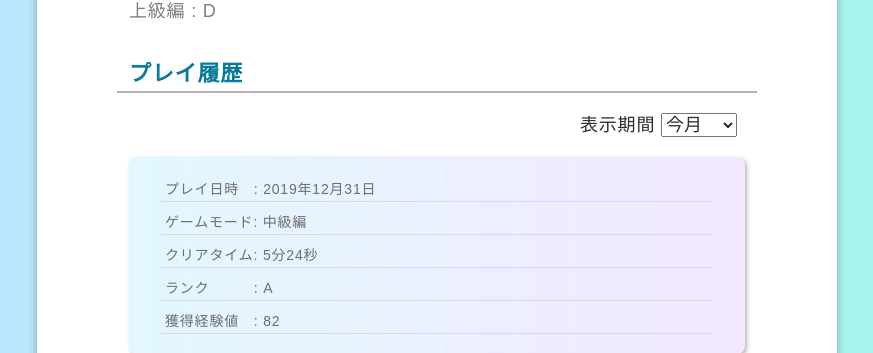
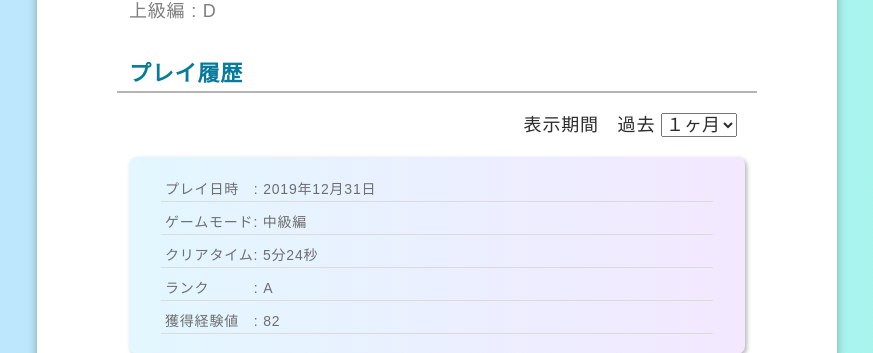
Before and after one commit to VegetableMeat/css-study-game, a PHP site: page /profile.html in a window 1280 px wide. Shown: the part 835-1188 px from the top of the page, without its empty margins (203-1076 px from the left). Run offline with PHP 8.4, Linux system fonts and the light colour scheme; some libraries are stand-ins or nearby versions.

Commit message:
文言修正

```diff
--- a/profile.html
+++ b/profile.html
@@ -76,13 +76,13 @@
         <div class="history-area">
             <div class="label">プレイ履歴</div>
             <div class="time-select">
-                表示期間
+                表示期間　過去
                 <select name="period" id="period-menu">
-                    <option value="1">今日</option>
-                    <option value="2">今週</option>
-                    <option value="3" selected>今月</option>
-                    <option value="4">今年</option>
-                    <option value="5">全期間</option>
+                    <option value="1">1日</option>
+                    <option value="2">１週間</option>
+                    <option value="3" selected>１ヶ月</option>
+                    <option value="4">1年</option>
+                    <option value="5">全て</option>
                 </select>
             </div>
             <div class="history-list">
--- a/style.css
+++ b/style.css
@@ -1,6 +1,6 @@
 @charset "UTF-8";
 /*
-    共通部分
+    share stayle
 */
 * {
   margin: 0;
--- a/style.scss
+++ b/style.scss
@@ -1,7 +1,7 @@
 @charset "utf-8";
 
 /*
-    共通部分
+    share stayle
 */
 * {
 	margin:0;
```
